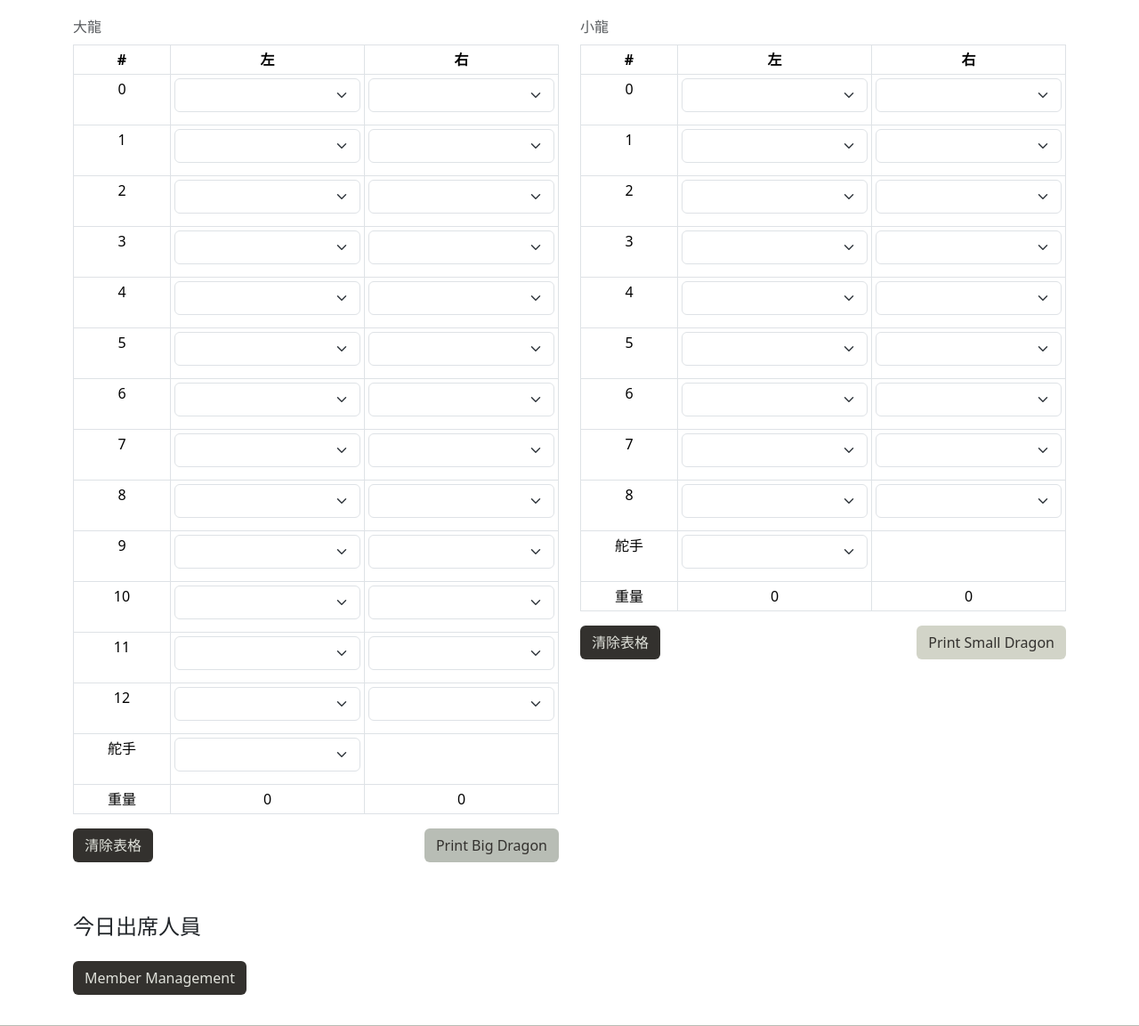
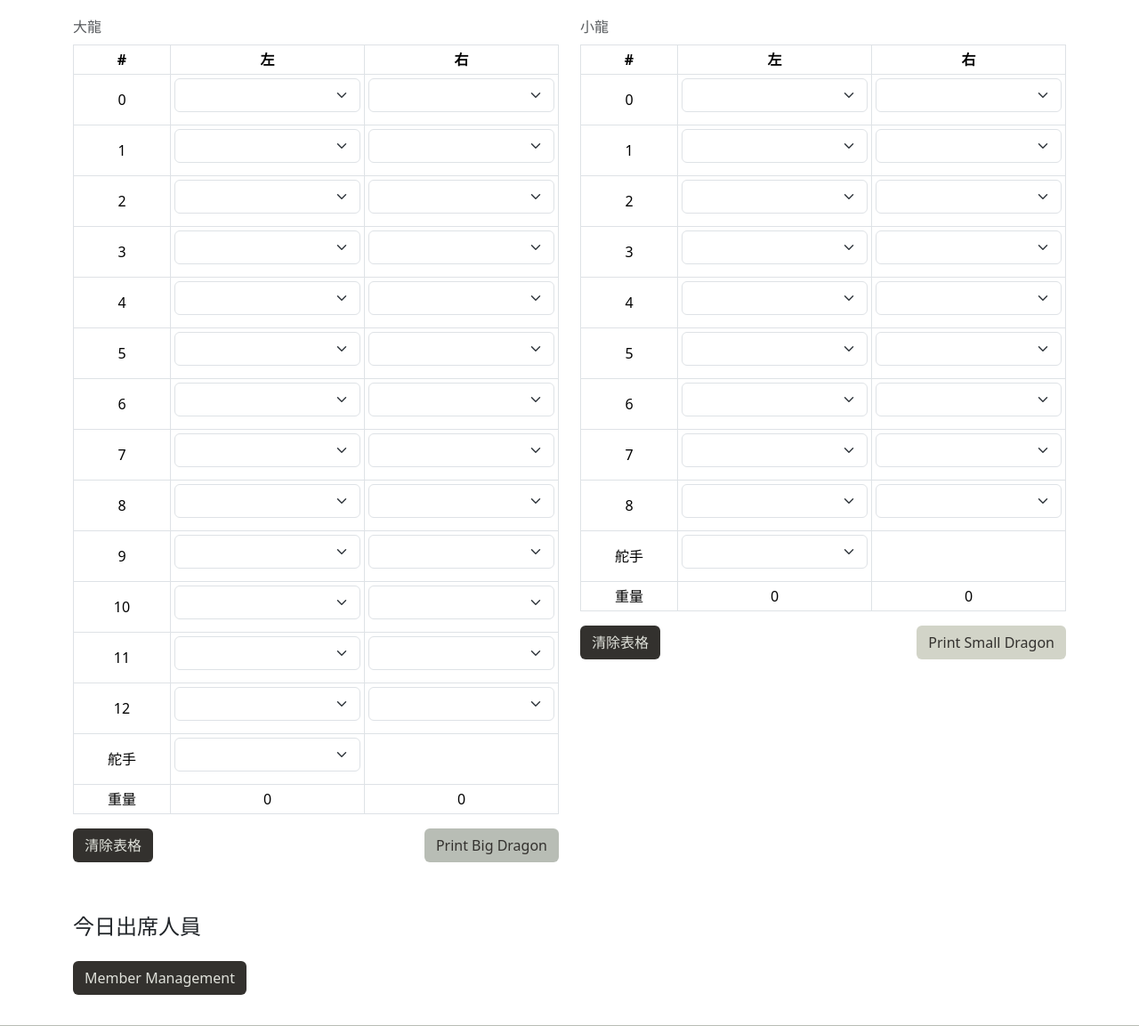
Before and after one commit to evafan1999/dragon-boat, a FastAPI app: page / in a window 1280 px wide. Shown: the part 150-1303 px from the top of the page at 89% size. Run offline with FastAPI, Linux system fonts and the light colour scheme; data that the repository does not hold is empty.

Commit message:
update layout12

```diff
--- a/static/styles.css
+++ b/static/styles.css
@@ -15,6 +15,15 @@
     z-index: 1000;
     font-size: 2em;
 }
+
+.table{
+    max-width: 800px;
+}
+
+.form-select{
+    vertical-align: middle;
+}
+
 footer {
     background-color: #b8bdb5;
     padding: 10px 0;
@@ -66,6 +75,7 @@ footer p {
         font-size: 1rem;
     }
     .table {
+        max-width: 95%;
         display: block;
         overflow-x: auto;
         white-space: nowrap;
--- a/templates/index.html
+++ b/templates/index.html
@@ -19,7 +19,7 @@
         <div class="row">
             <div class="col-lg-6 col-12 mb-4">
                 <div id="bigDragonTableContainer">
-                    <table class="table table-sm table-bordered" style="text-align: center; width: 100%; max-width: 100%;">
+                    <table class="table table-sm table-bordered" style="text-align: center; vertical-align: middle; width: 100%; max-width: 100%;">
                         <caption class="caption-top">大龍 <span id="bigDragonDate"></span></caption>
                         <thead>
                             <tr>
@@ -28,7 +28,7 @@
                                 <th scope="col">右</th>
                             </tr>
                         </thead>
-                        <tbody id="paddleTableBody">
+                        <tbody id="paddleTableBody" style="text-align: center; vertical-align: middle;">
                             <tr><td style="width: 20%;">0</td><td><select class="form-select" id="left_0"></select></td><td><select class="form-select" id="right_0"></select></td></tr>
                             <tr><td style="width: 20%;">1</td><td><select class="form-select" id="left_1"></select></td><td><select class="form-select" id="right_1"></select></td></tr>
                             <tr><td style="width: 20%;">2</td><td><select class="form-select" id="left_2"></select></td><td><select class="form-select" id="right_2"></select></td></tr>
@@ -54,7 +54,7 @@
             </div>
             <div class="col-lg-6 col-12 mb-4">
                 <div id="smallDragonTableContainer">
-                    <table class="table table-sm table-bordered" style="text-align: center; width: 100%; max-width: 100%;">
+                    <table class="table table-sm table-bordered" style="text-align: center; vertical-align: middle; width: 100%; max-width: 100%;">
                         <caption class="caption-top">小龍 <span id="smallDragonDate"></span></caption>
                         <thead>
                             <tr>
@@ -63,7 +63,7 @@
                                 <th scope="col">右</th>
                             </tr>
                         </thead>
-                        <tbody id="smallPaddleTableBody">
+                        <tbody id="smallPaddleTableBody" style="text-align: center; vertical-align: middle;">
                             <tr><td style="width: 20%;">0</td><td><select class="form-select" id="small_left_0"></select></td><td><select class="form-select" id="small_right_0"></select></td></tr>
                             <tr><td style="width: 20%;">1</td><td><select class="form-select" id="small_left_1"></select></td><td><select class="form-select" id="small_right_1"></select></td></tr>
                             <tr><td style="width: 20%;">2</td><td><select class="form-select" id="small_left_2"></select></td><td><select class="form-select" id="small_right_2"></select></td></tr>
```
